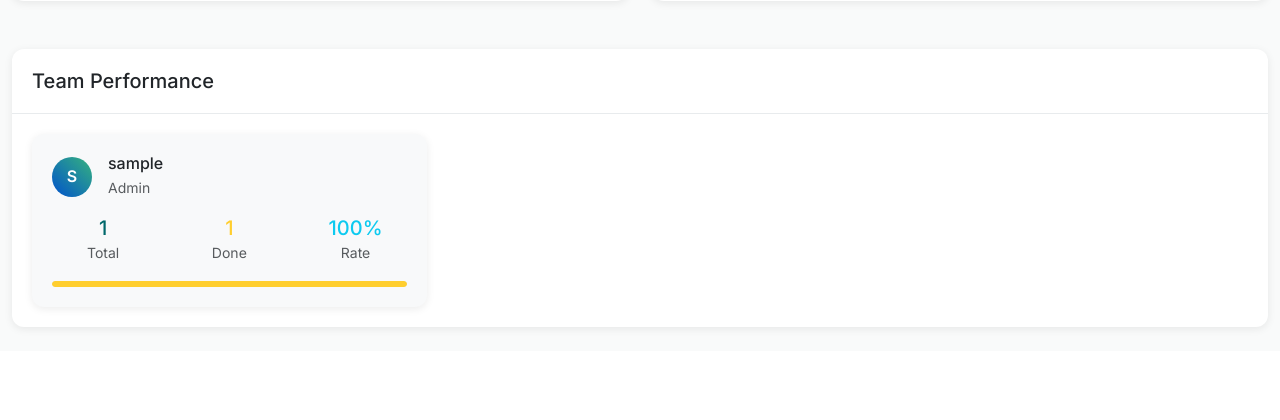
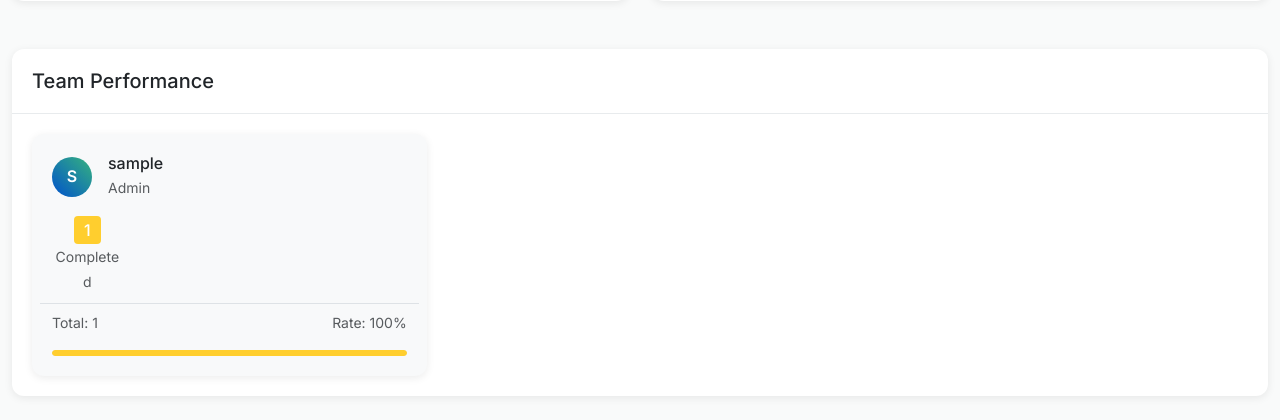
Before and after one commit to trtquy/QLCV, a Flask app: page /dashboard in a window 1280 px wide. Shown: the part 741-1161 px from the top of the page. Before the commit the page ends 1072 px from the top, so only its background shows below. Run offline with Flask 3, Linux system fonts and the light colour scheme; the visitor is signed in with stand-in values (Sample User, id 1); tables that the repository leaves empty hold one stand-in row (values such as "Sample post").

Commit message:
Show task progress using color-coded status in analyst performance metrics
Modifies dashboard to display task counts by status (todo, in progress, in review, completed) with corresponding color badges in `routes.py` and `dashboard.html`.

Replit-Commit-Author: Agent
Replit-Commit-Session-Id: a8205d39-444d-4264-94f6-06e4aeabdd19
Replit-Commit-Screenshot-Url: https://storage.googleapis.com/screenshot-production-us-central1/d78090ec-6393-4495-a256-2a55f9ddaee6/e5e2215c-9da0-445d-aa0a-67efa5a222bd.jpg

```diff
--- a/routes.py
+++ b/routes.py
@@ -502,15 +502,21 @@ def dashboard():
 
     completion_rate = (completed_tasks / total_tasks * 100) if total_tasks > 0 else 0
 
-    # User performance
+    # User performance with detailed status counts
     user_stats = {}
     for user in users:
         user_tasks = [t for t in tasks if t.assignee_id == user.id]
+        user_todo = len([t for t in user_tasks if t.status == 'todo'])
+        user_in_progress = len([t for t in user_tasks if t.status == 'in_progress'])
+        user_in_review = len([t for t in user_tasks if t.status == 'in_review'])
         user_completed = len([t for t in user_tasks if t.status == 'completed'])
         user_total = len(user_tasks)
         user_stats[str(user.id)] = {
             'user': user.to_dict(),
             'total_tasks': user_total,
+            'todo_tasks': user_todo,
+            'in_progress_tasks': user_in_progress,
+            'in_review_tasks': user_in_review,
             'completed_tasks': user_completed,
             'completion_rate': (user_completed / user_total * 100) if user_total > 0 else 0
         }
--- a/templates/dashboard.html
+++ b/templates/dashboard.html
@@ -177,18 +177,40 @@
                                             </div>
 
                                             <div class="row text-center">
-                                                <div class="col-4">
-                                                    <div class="h5 mb-0 text-primary">{{ stats.total_tasks }}</div>
-                                                    <small class="text-muted">Total</small>
+                                                {% if stats.todo_tasks > 0 %}
+                                                <div class="col-3">
+                                                    <span class="badge bg-secondary fs-6">{{ stats.todo_tasks }}</span>
+                                                    <div><small class="text-muted">To Do</small></div>
                                                 </div>
-                                                <div class="col-4">
-                                                    <div class="h5 mb-0 text-success">{{ stats.completed_tasks }}</div>
-                                                    <small class="text-muted">Done</small>
+                                                {% endif %}
+                                                {% if stats.in_progress_tasks > 0 %}
+                                                <div class="col-3">
+                                                    <span class="badge bg-warning fs-6">{{ stats.in_progress_tasks }}</span>
+                                                    <div><small class="text-muted">In Progress</small></div>
                                                 </div>
-                                                <div class="col-4">
-                                                    <div class="h5 mb-0 text-info">{{ "%.0f"|format(stats.completion_rate) }}%</div>
-                                                    <small class="text-muted">Rate</small>
+                                                {% endif %}
+                                                {% if stats.in_review_tasks > 0 %}
+                                                <div class="col-3">
+                                                    <span class="badge bg-info fs-6">{{ stats.in_review_tasks }}</span>
+                                                    <div><small class="text-muted">In Review</small></div>
                                                 </div>
+                                                {% endif %}
+                                                {% if stats.completed_tasks > 0 %}
+                                                <div class="col-3">
+                                                    <span class="badge bg-success fs-6">{{ stats.completed_tasks }}</span>
+                                                    <div><small class="text-muted">Completed</small></div>
+                                                </div>
+                                                {% endif %}
+
+                                                <!-- Show total and completion rate if user has multiple statuses -->
+                                                {% if stats.total_tasks > 0 %}
+                                                <div class="col-12 mt-2 pt-2 border-top">
+                                                    <div class="d-flex justify-content-between">
+                                                        <small class="text-muted">Total: {{ stats.total_tasks }}</small>
+                                                        <small class="text-muted">Rate: {{ "%.0f"|format(stats.completion_rate) }}%</small>
+                                                    </div>
+                                                </div>
+                                                {% endif %}
                                             </div>
 
                                             <div class="mt-3">
```
Also changed, not shown: attached_assets/targeted_element_1751873047847.png (added).
